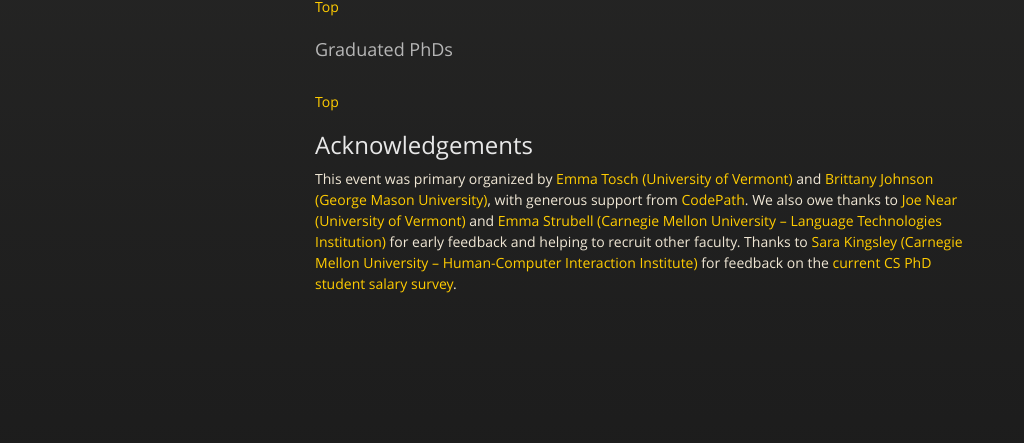
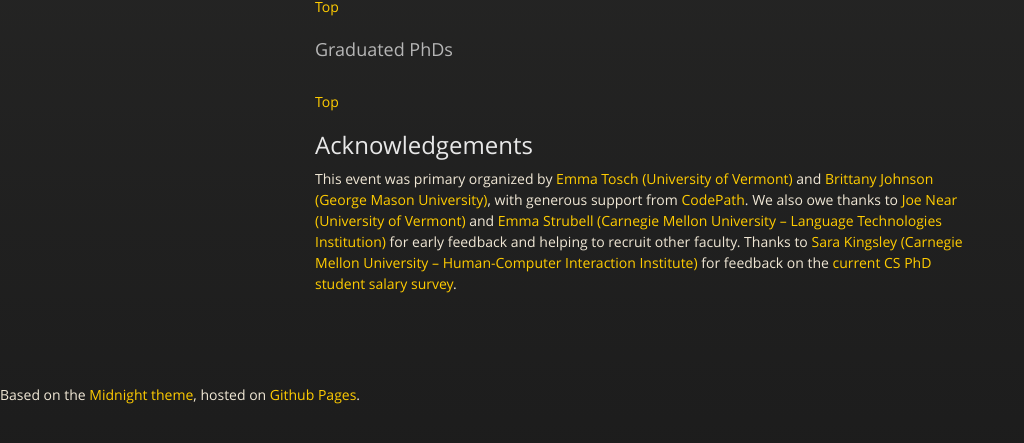
Before and after one commit to etosch/2020-phd-recruiting, a Jekyll site: the page built from index.md, in a window 1280 px wide and 900 px high, scrolled down 5359 px, cut to the strip 455-898 px from the top of the window. Shown: the whole strip, without its empty margins (0-1024 px from the left). Built offline with Jekyll 4.4.1, drawn with Linux system fonts in a browser that asks for light colours; the repository's description, which GitHub fills in, is left out; before the commit the page ends 6218 px from its top, so only the background shows below that.

```diff
--- a/_layouts/default.html
+++ b/_layouts/default.html
@@ -4,7 +4,6 @@
     <meta charset="utf-8">
     <meta http-equiv="X-UA-Compatible" content="IE=edge">
 
-{% seo %}
     <link rel="stylesheet" href="{{ '/assets/css/style.css?v=' | append: site.github.build_revision | relative_url }}">
     <script src="https://code.jquery.com/jquery-1.12.4.min.js" integrity="sha256-ZosEbRLbNQzLpnKIkEdrPv7lOy9C27hHQ+Xp8a4MxAQ=" crossorigin="anonymous"></script>
     <script src="{{ '/assets/js/respond.js' | relative_url }}"></script>
@@ -45,4 +44,5 @@
       </script>
     {% endif %}
   </body>
+  <p>Based on the <a href="https://github.com/pages-themes/midnight">Midnight theme</a>, hosted on <a href="https://pages.github.com/">Github Pages</a>.</p>
 </html>
```
Also changed, not shown: index.md (renamed from README.md), 2 other files.
